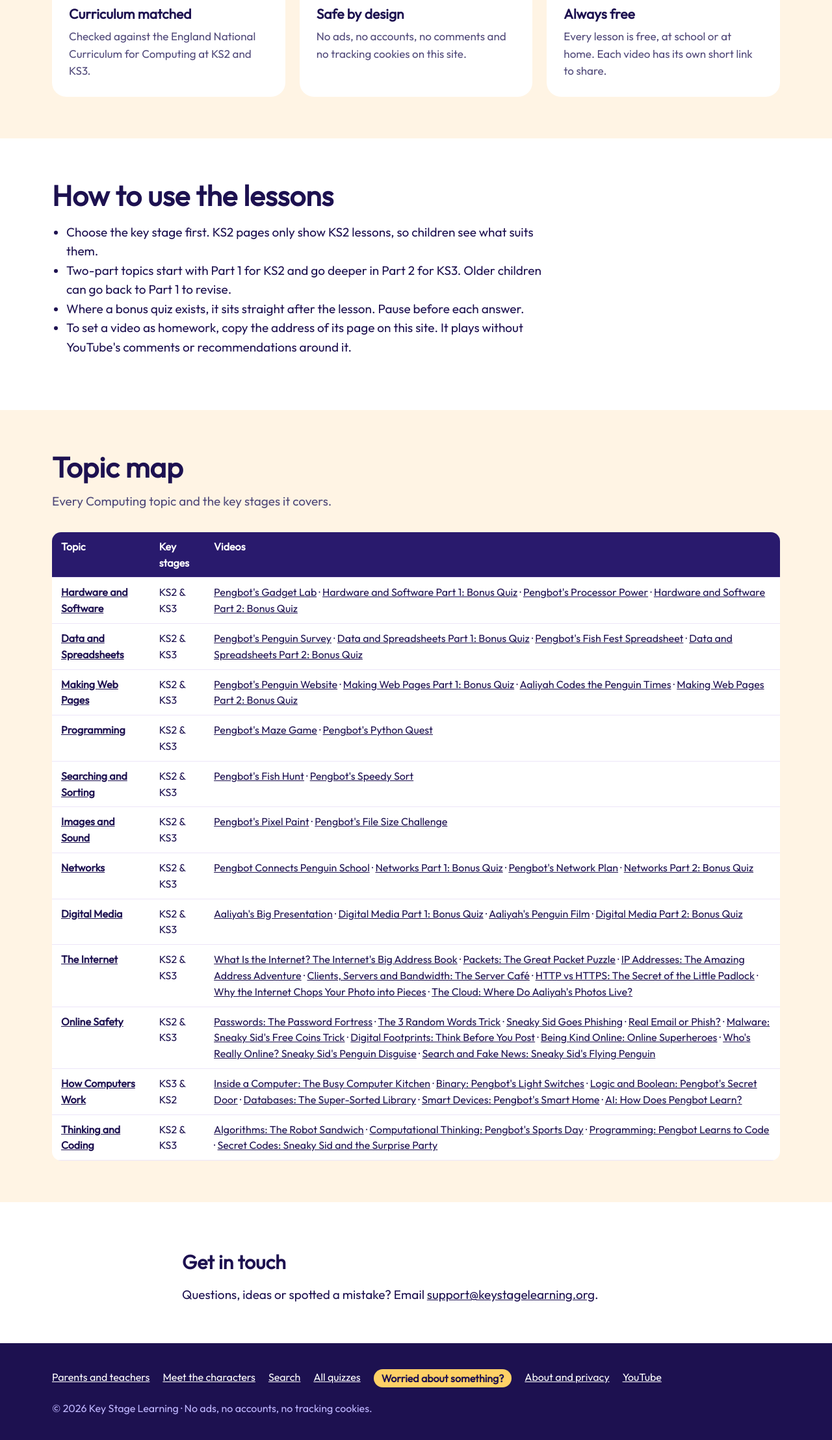
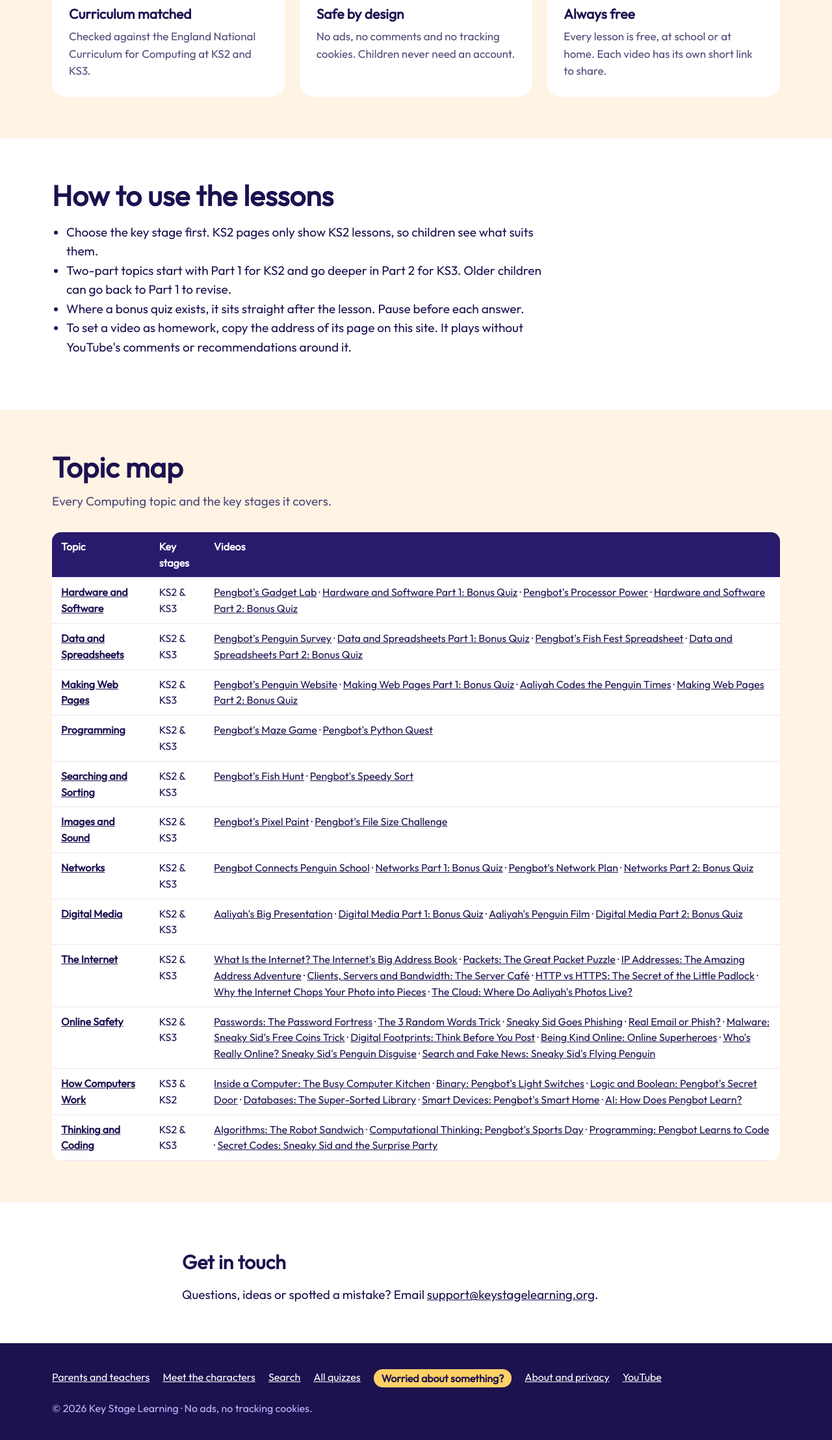
Before and after one commit to rachrafi/keystagelearning-website, an Astro site: page /parents-and-teachers in a window 1280 px wide. Shown: the part 478-2694 px from the top of the page at 65% size. Built offline with nearby package versions, Linux system fonts and the light colour scheme; Astro itself is replaced by a stand-in of ours.

Commit message:
Stop saying the site has no accounts
The footer and the Parents and teachers page now say no ads, no comments,
no tracking cookies, and that children never need an account.

```diff
--- a/src/layouts/Base.astro
+++ b/src/layouts/Base.astro
@@ -70,7 +70,7 @@ const cur = (k: string) => (active === k ? 'page' : undefined);
         <a href="/about/">About and privacy</a>
         <a href={YT_CHANNEL} rel="noopener">YouTube</a>
       </nav>
-      <div>© {new Date().getFullYear()} Key Stage Learning · No ads, no accounts, no tracking cookies.</div>
+      <div>© {new Date().getFullYear()} Key Stage Learning · No ads, no tracking cookies.</div>
     </div>
   </footer>
 
--- a/src/pages/parents-and-teachers.astro
+++ b/src/pages/parents-and-teachers.astro
@@ -17,7 +17,7 @@ const list = topicsFor('computing');
     <div class="wrap">
       <div class="grownups-grid">
         <div class="feature"><div class="ico" aria-hidden="true">🎯</div><h3>Curriculum matched</h3><p>Checked against the England National Curriculum for Computing at KS2 and KS3.</p></div>
-        <div class="feature"><div class="ico" aria-hidden="true">🛡️</div><h3>Safe by design</h3><p>No ads, no accounts, no comments and no tracking cookies on this site.</p></div>
+        <div class="feature"><div class="ico" aria-hidden="true">🛡️</div><h3>Safe by design</h3><p>No ads, no comments and no tracking cookies. Children never need an account.</p></div>
         <div class="feature"><div class="ico" aria-hidden="true">🆓</div><h3>Always free</h3><p>Every lesson is free, at school or at home. Each video has its own short link to share.</p></div>
       </div>
     </div>
```
